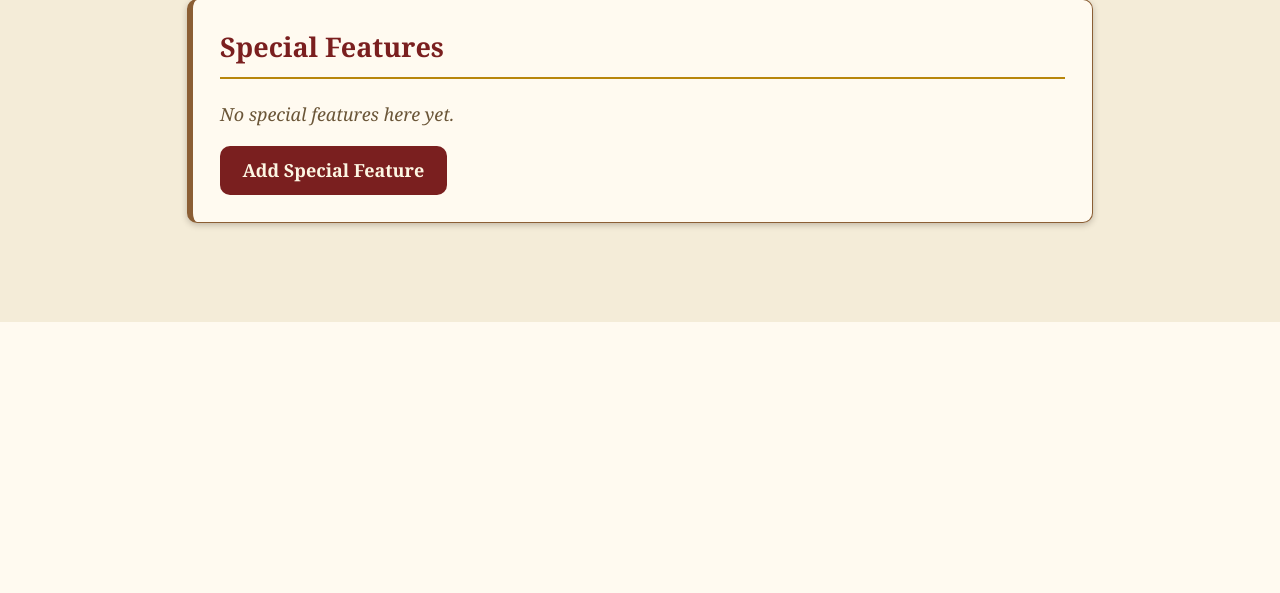
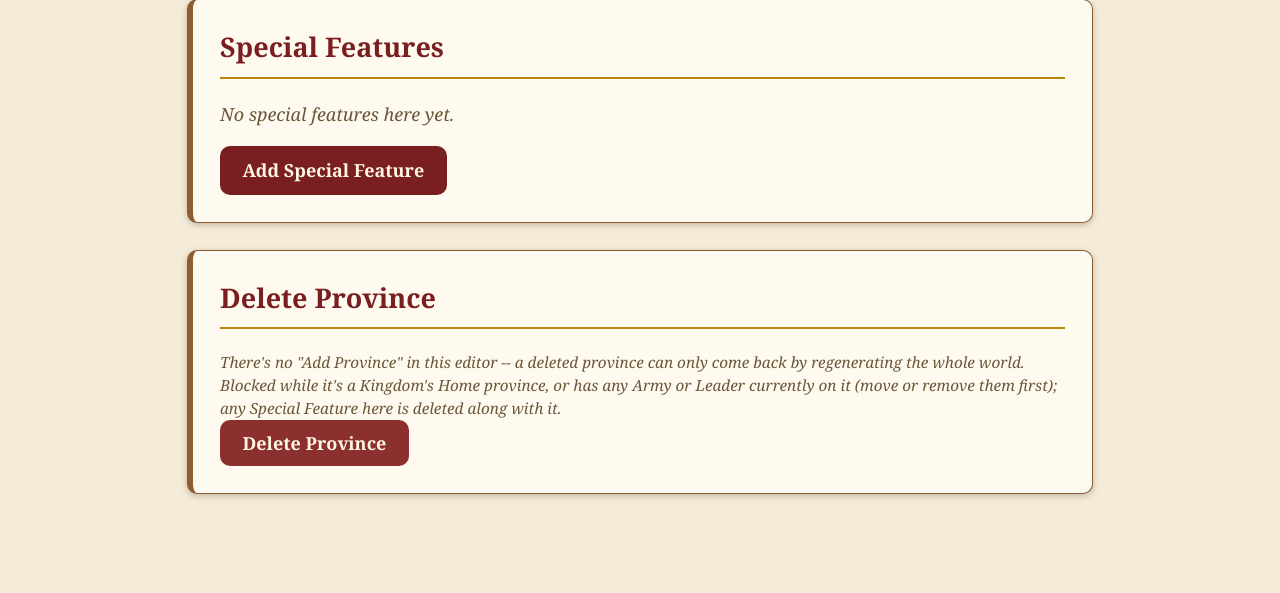
Before and after one commit to Fusky1975/programma-ak, a Flask app: template ak_engine/src/ak_engine/webapp/templates/province_edit.html in a window 1280 px wide. Shown: the part 1051-1644 px from the top of the page. Before the commit the page ends 1373 px from the top, so only its background shows below. Run offline with Flask 3, Linux system fonts and the light colour scheme; the template is opened without the code that fills it, so the values that code supplies are empty.

Commit message:
Let the GM delete a Province, guarded against known live-turn crashes
Unlike Army/Leader/Feature, a Province has no "Add" counterpart in this
editor (it only ever comes from world generation), and several real
turn-processing call sites index state.provinces[coord] directly for a
Kingdom's own Home province or a Leader/Army's own current location --
confirmed real invariants documented in turn/rename_province.py's and
turn/recruit_execution.py's own docstrings ("always a real province by
construction"). Deleting one of those out from under a live game would
KeyError on the very next turn processed (plan_dispatch.py's dispatch
for any leader standing there, recruit orders, battles).

province_delete() therefore refuses rather than silently corrupting the
save: blocked while the province is any Kingdom's Home, or has any Army
or Leader currently on it. Every other live coordinate lookup already
confirmed safe during this audit (Scar Terrain's own target and its
neighbor-donor search, province-protection checks) goes through a
validated resolution step or an explicit .get() first, so those aren't
at risk. Any Special Feature at the deleted coordinate is removed along
with it, since nothing establishes an "orphaned feature" concept the
way a dead leader still commanding an army already is.

Co-Authored-By: Claude Sonnet 5 <noreply@anthropic.com>
Claude-Session: https://claude.ai/code/session_014VaEUS1g4uYf8L4ZSQeR42

```diff
--- a/ak_engine/src/ak_engine/webapp/app.py
+++ b/ak_engine/src/ak_engine/webapp/app.py
@@ -525,6 +525,41 @@ def create_app(games_root: Path | None = None) -> Flask:
         kingdom.home_province = coord
         save_game(root, slug, state)
         return redirect(url_for("province_edit", slug=slug, x=x, y=y))
+
+    @app.post("/games/<slug>/provinces/<int:x>/<int:y>/delete")
+    def province_delete(slug: str, x: int, y: int):
+        root: Path = app.config["GAMES_ROOT"]
+        try:
+            _, state = open_game(root, slug)
+        except GameNotFoundError:
+            return redirect(url_for("games_list", error="Game not found."))
+        coord = HexCoord(x, y)
+        if coord not in state.provinces:
+            return redirect(url_for("provinces_list", slug=slug, error="Province not found."))
+
+        def _edit_error(message: str):
+            return redirect(url_for("province_edit", slug=slug, x=x, y=y, error=message))
+
+        # Unlike Army/Leader/Feature, a Province has no "Add" counterpart
+        # in this editor and several live turn-processing call sites index
+        # `state.provinces[coord]` directly for a Kingdom's own Home
+        # province or a Leader/Army's own current location (confirmed real
+        # invariants, e.g. `turn/rename_province.py`/`turn/recruit_
+        # execution.py`'s own docstrings) -- deleting one of those out
+        # from under a live game would crash the very next turn processed.
+        # Refuse rather than silently corrupt the save.
+        if any(kingdom.home_province == coord for kingdom in state.kingdoms.values()):
+            return _edit_error("This is a Kingdom's Home province and can't be deleted -- set a different Home first.")
+        if state.armies_at(coord):
+            return _edit_error("This province has Armies present and can't be deleted -- move or remove them first.")
+        if state.leaders_at(coord):
+            return _edit_error("This province has Leaders present and can't be deleted -- move or remove them first.")
+
+        for feature in state.features_at(coord):
+            state.features.pop(feature.feature_id, None)
+        del state.provinces[coord]
+        save_game(root, slug, state)
+        return redirect(url_for("provinces_list", slug=slug))
 
     @app.get("/games/<slug>/leaders")
     def leaders_list(slug: str):
--- a/ak_engine/src/ak_engine/webapp/templates/province_edit.html
+++ b/ak_engine/src/ak_engine/webapp/templates/province_edit.html
@@ -95,4 +95,13 @@
   <a class="button" href="{{ url_for('feature_new', slug=meta.slug, x=province.coord.x, y=province.coord.y) }}">Add Special Feature</a>
 </div>
 
+<div class="panel" style="border-left: 6px solid var(--phase-editor);">
+  <h2>Delete Province</h2>
+  <p class="hex-map-legend-note">There's no "Add Province" in this editor -- a deleted province can only come back by regenerating the whole world. Blocked while it's a Kingdom's Home province, or has any Army or Leader currently on it (move or remove them first); any Special Feature here is deleted along with it.</p>
+  <form method="post" action="{{ url_for('province_delete', slug=meta.slug, x=province.coord.x, y=province.coord.y) }}"
+        onsubmit="return confirm('Permanently delete the province at ({{ province.coord.x }}, {{ province.coord.y }})? This cannot be undone from this interface.');">
+    <button type="submit" class="danger">Delete Province</button>
+  </form>
+</div>
+
 {% endblock %}
```
Also changed, not shown: ak_engine/tests/test_webapp_app.py (+118 -0 lines).
